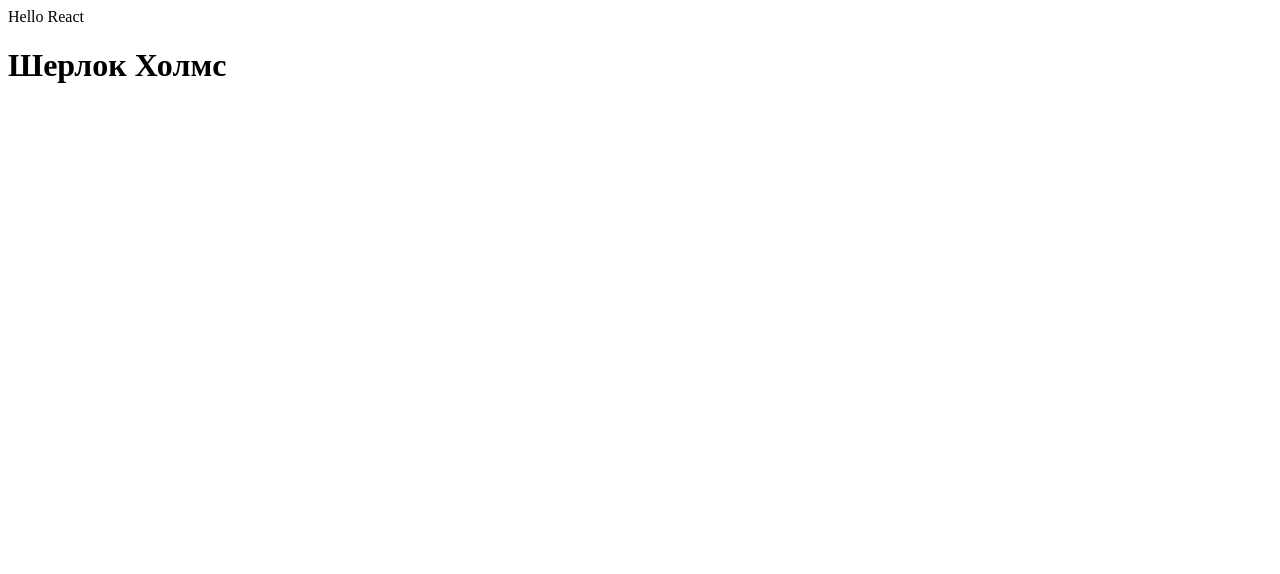
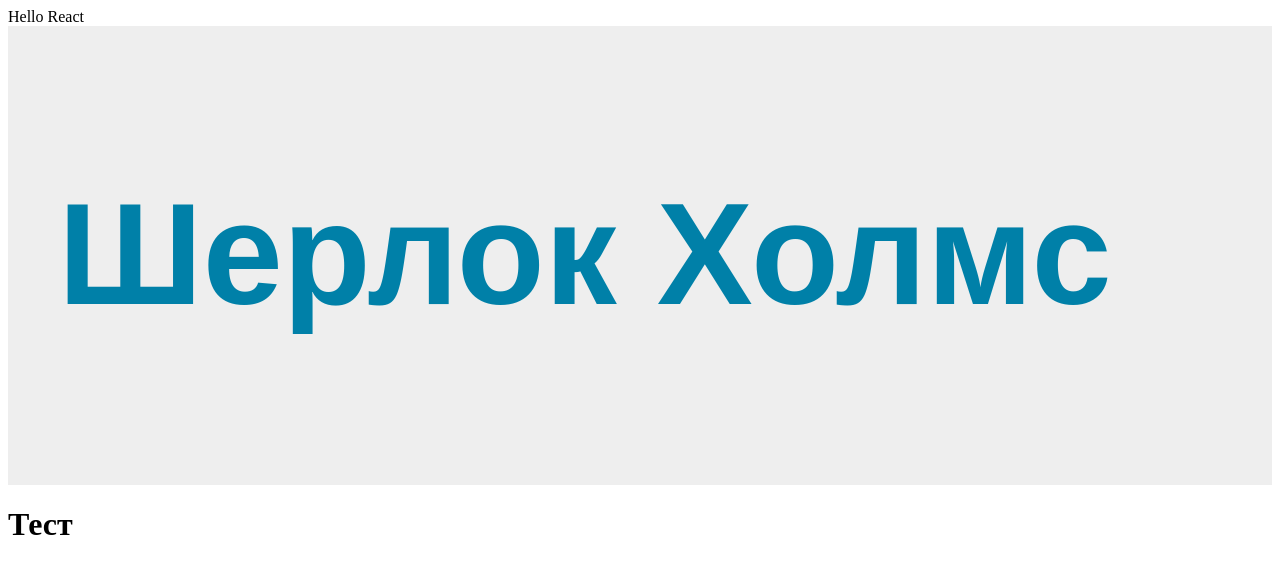
Before and after one commit to Nemolite/myreact, a plain HTML site: page index.html in a window 1280 px wide. Drawn offline with nearby package versions, Linux system fonts and the light colour scheme.

Commit message:
Добавление стилей и ещё одного элемента

```diff
--- a/index.html
+++ b/index.html
@@ -3,11 +3,13 @@
 	<head>
 		<meta charset="UTF-8" />
 		<meta name="viewport" content="width=device-width, initial-scale=1.0" />
+		<link rel="stylesheet" href="st.css" />
 		<title>MyReact</title>
 	</head>
 	<body>
 		<div id="myapp"></div>
 		<div id="myapp2"></div>
+		<div id="myapp3"></div>
 		<script
 			src="https://unpkg.com/react@18/umd/react.development.js"
 			crossorigin
@@ -20,6 +22,10 @@
 		<script src="main.js"></script>
 		<script type="text/babel">
 			ReactDOM.render(<h1>Шерлок Холмс</h1>, document.querySelector('#myapp2'))
+			ReactDOM.render(
+				React.createElement('h1', null, 'Тест'),
+				document.querySelector('#myapp3')
+			)
 		</script>
 	</body>
 </html>
--- /dev/null
+++ b/st.css
@@ -0,0 +1,9 @@
+#myapp2 {
+	padding: 50px;
+	background-color: #eee;
+}
+#myapp2 h1 {
+	font-size: 144px;
+	font-family: sans-serif;
+	color: #0080a8;
+}
```
